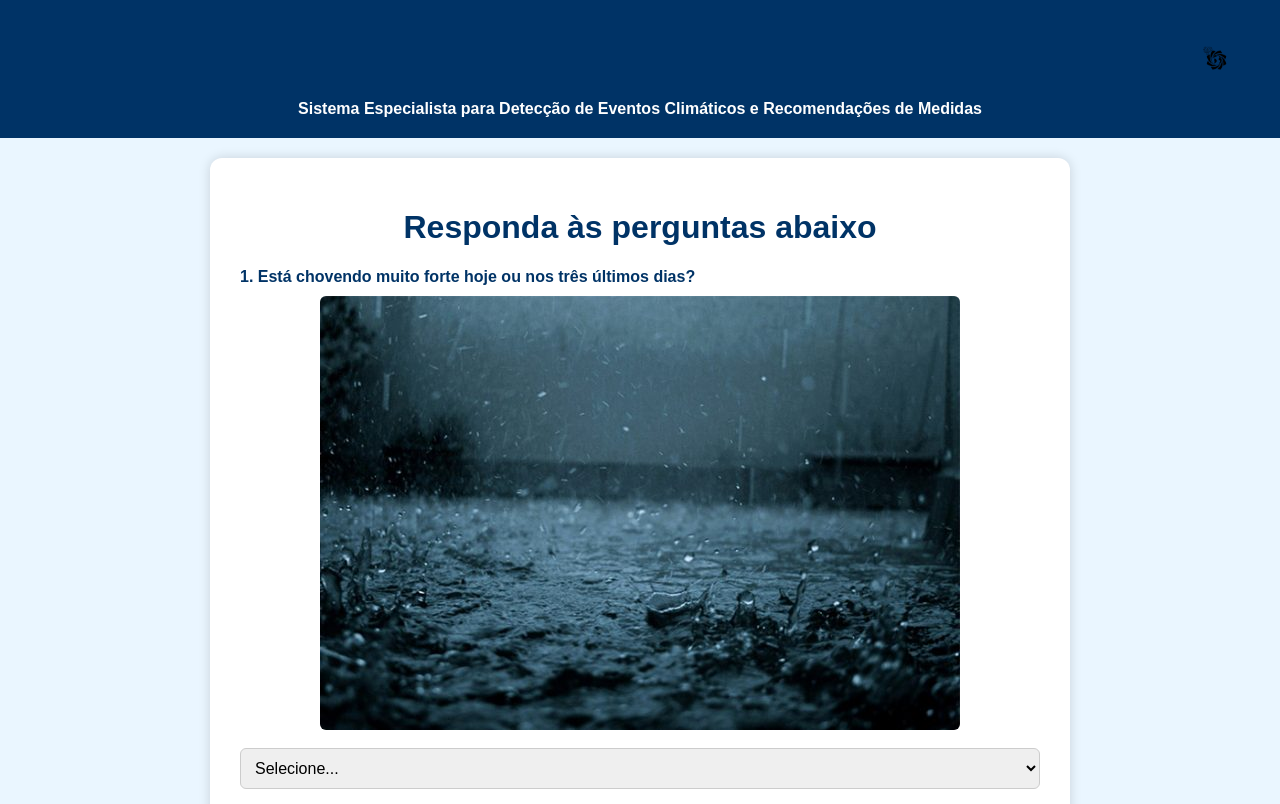
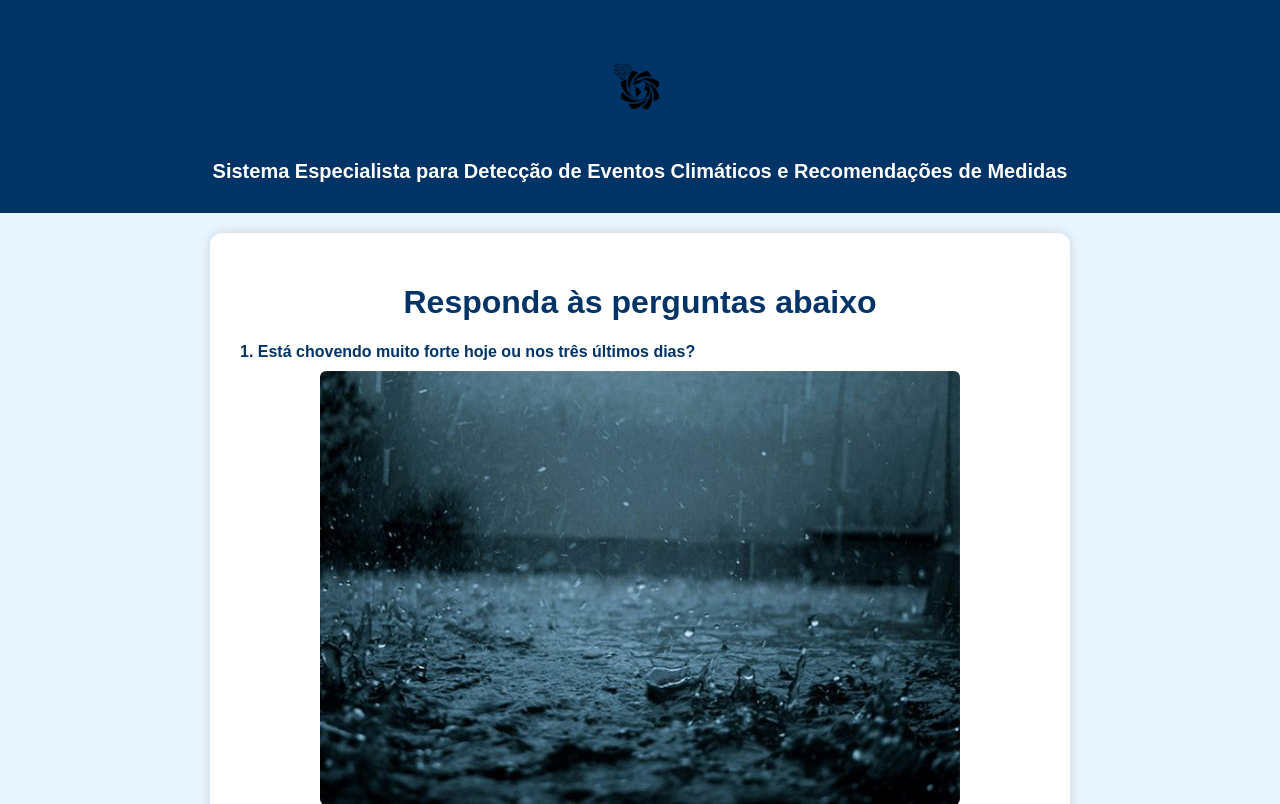
Before and after one commit to Pedro100682/sistema_especialista, a Flask app: page /perguntas in a window 1280 px wide. Shown: the top 804 px of the page. Run offline with Flask 3, Linux system fonts and the light colour scheme.

Commit message:
Atualiza estilo, página inicial e formulário de perguntas com nova logo e layout

```diff
--- a/templates/perguntas.html
+++ b/templates/perguntas.html
@@ -13,13 +13,18 @@
         .header {
             background-color: #003366;
             color: white;
-            padding: 20px 0;
+            padding: 30px 20px;
             text-align: center;
         }
         .header img {
-            height: 60px;
-            vertical-align: middle;
-            margin-right: 10px;
+            height: 120px;
+            display: block;
+            margin: 0 auto 10px auto;
+        }
+        .header strong {
+            display: block;
+            font-size: 20px;
+            margin-top: 10px;
         }
         .container {
             max-width: 800px;
@@ -72,9 +77,8 @@
 <body>
 
 <div class="header">
-    <img src="{{ url_for('static', filename='imagens/logo_sistema.jpg') }}" alt="Logo" style="height: 60px; vertical-align: middle; margin-right: 10px;">
+    <img src="{{ url_for('static', filename='imagens/logo_sistema.jpg') }}" alt="Logo">
     <strong>Sistema Especialista para Detecção de Eventos Climáticos e Recomendações de Medidas</strong>
-
 </div>
 
 <div class="container">
```
Also changed, not shown: templates/index.html (+4 -4 lines), static/style.css (line endings or trailing spaces).
